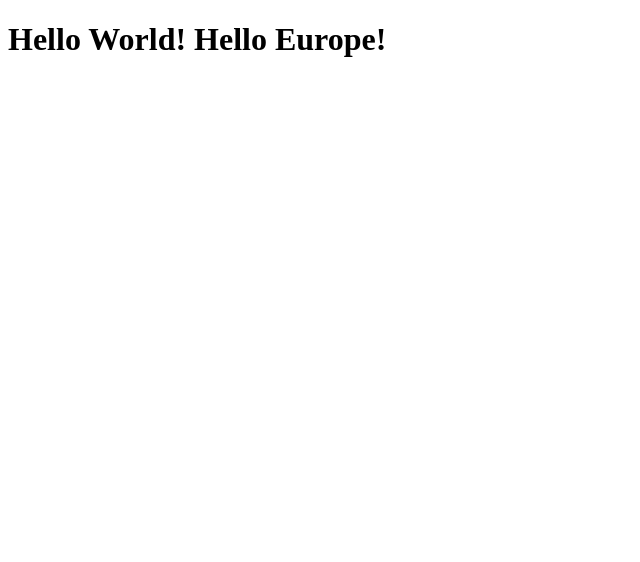
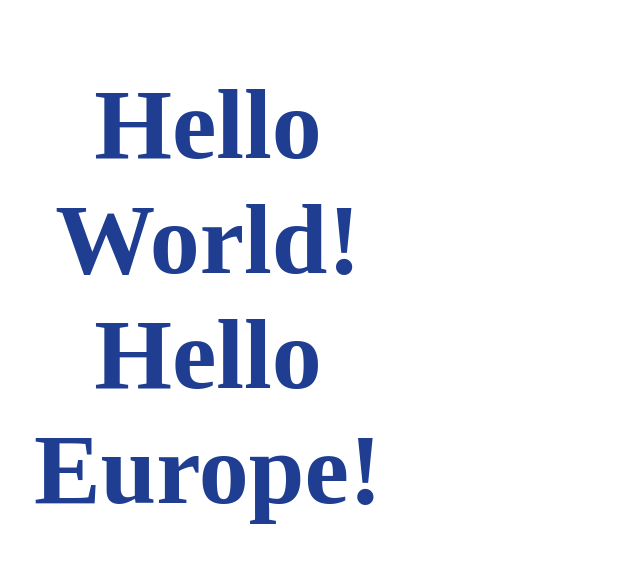
Before and after one commit to MerveKarpov/Courseratest, a plain HTML site: page site/index.html in a window 1280 px wide. Shown: the whole page, without its empty margins (0-640 px from the left). Drawn offline with Linux system fonts and the light colour scheme.

Commit message:
made it blue

```diff
--- a/site/index.html
+++ b/site/index.html
@@ -1,11 +1,23 @@
 <!DOCTYPE html>
 <html>
+
 <head>
 	<meta charset="utf-8">
 	<meta name="viewport" content="width=device-width, initial-scale=1">
 	<title>Hello Coursera!</title>
+<style>
+h1 {
+  color: #1f3d91;
+  font-size: 100px;
+  width: 400px;
+  text-align: center;
+}
+</style>
 </head>
 <body>
-<h1>Hello World! Hello Europe!</h1>
+<h1>
+ <div>Hello World!</div>
+ <div> Hello Europe!
+</h1>
 </body>
 </html>
```
